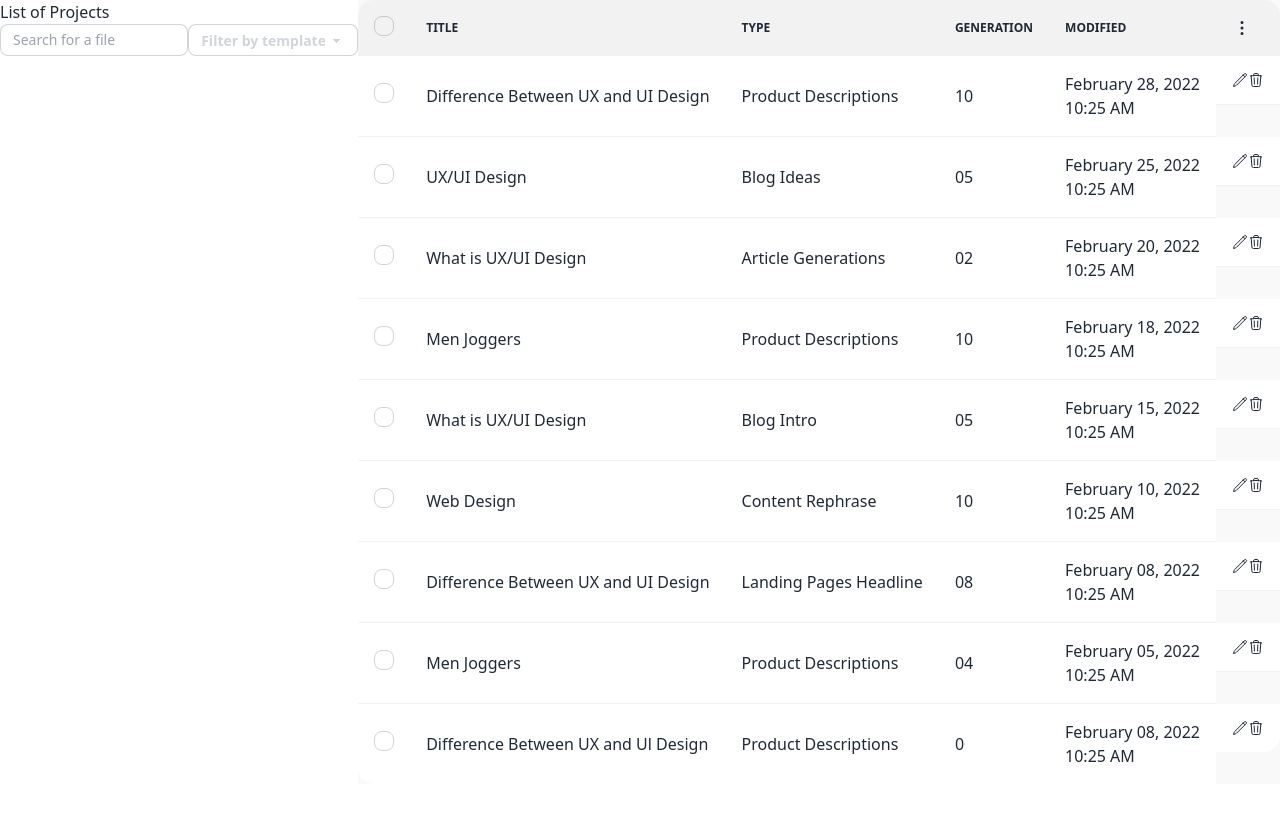
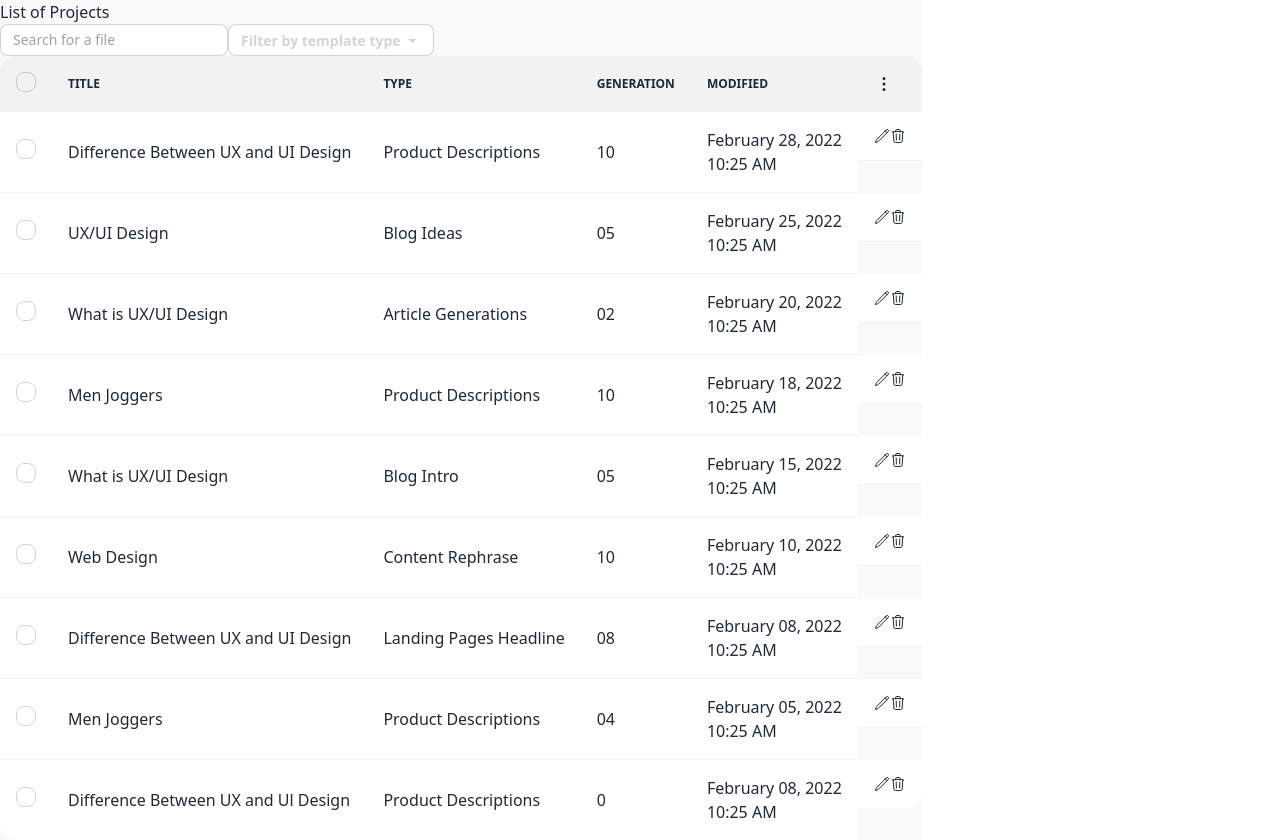
Before and after one commit to darkimpow/ai-writer-app-final, a React (Create React App) app: page /projects in a window 1280 px wide. Before the commit the page ends 800 px from the top, so only its background shows below. Built offline with nearby package versions, Linux system fonts and the light colour scheme.

Commit message:
redesign the components

```diff
--- a/src/pages/projects/AllProjects.js
+++ b/src/pages/projects/AllProjects.js
@@ -10,7 +10,7 @@ export const AllProjects = () => {
     return (
         <div className='flex'>
             {/*{<Navbar/>}*/}
-            {<TableHeader />}
+
             {<TableBody />}
             {/*{<Footer/>}*/}
         </div>
--- a/src/pages/projects/TableBody.js
+++ b/src/pages/projects/TableBody.js
@@ -1,4 +1,5 @@
 import React from 'react';
+import TableHeader from "./TableHeader";
 
 function TableBody(props) {
     return (
@@ -22,6 +23,7 @@ function TableBody(props) {
             {/*</div>*/}
 
             {/*table*/}
+            <TableHeader />
             <div className="overflow-x-auto flex place-content-center">
                 <table className="table w-full">
                     {/* head */}
--- a/src/pages/projects/TableHeader.js
+++ b/src/pages/projects/TableHeader.js
@@ -2,7 +2,7 @@ import React from 'react';
 
 function TableHeader(props) {
     return (
-        <div>
+        <>
             {/*title*/}
             <div>List of Projects</div>
 
@@ -20,7 +20,7 @@ function TableHeader(props) {
                 </select>
             </div>
             </div>
-        </div>
+        </>
     );
 }
 
```
